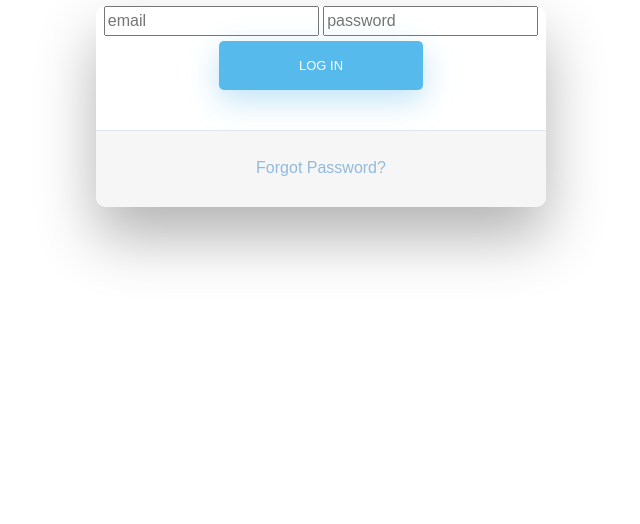
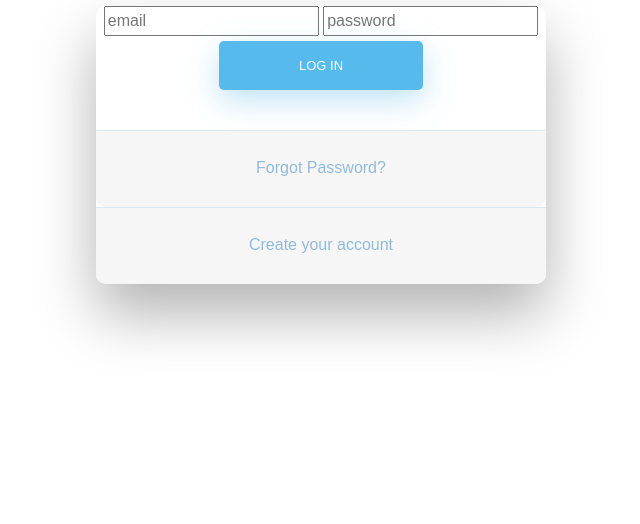
Before and after one commit to abdurrehmanb358/blog, a PHP site: page /login.php in a window 1280 px wide; the page is wider, and only the part inside the window is pictured. Shown: the part 168-692 px from the top of that part, without its empty margins (424-1064 px from the left). Run offline with PHP 8.4, Linux system fonts and the light colour scheme; some libraries are stand-ins or nearby versions.

Commit message:
blog create post

```diff
--- a/login.php
+++ b/login.php
@@ -285,13 +285,16 @@ input[type=text]:placeholder {
       <input type="email" id="login" class="fadeIn second" name="email" placeholder="email">
       <input type="password" id="password" class="fadeIn third" name="pass" placeholder="password">
       <input type="submit" class="fadeIn fourth" value="Log In">
+
     </form>
 
 
     <div id="formFooter">
       <a class="underlineHover" href="">Forgot Password?</a>
     </div>
-
+    <div id="formFooter">
+      <a class="underlineHover" href="sginup.php">Create your account</a>
+    </div>
   </div>
 </div>
 </body>
--- a/welcome.php
+++ b/welcome.php
@@ -31,5 +31,6 @@ session_destroy();
 <form action="" method="POST">
   <input type="submit" value="Logout" name="logout">
   </form>
+
 </body>
 </html>
```
Also changed, not shown: style.css (line endings or trailing spaces).
